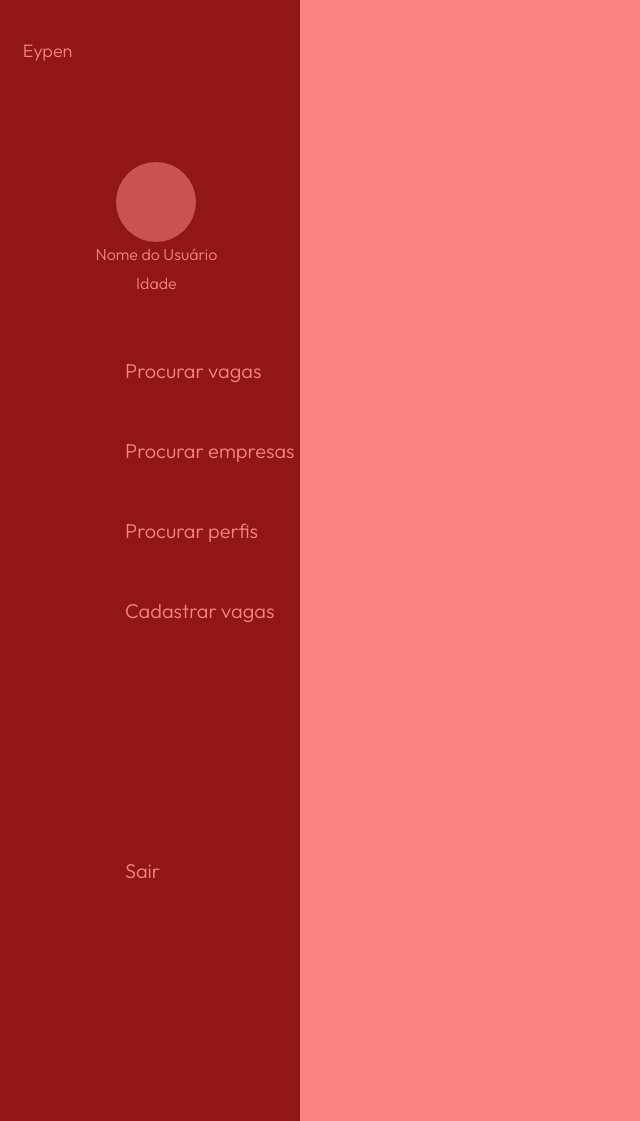
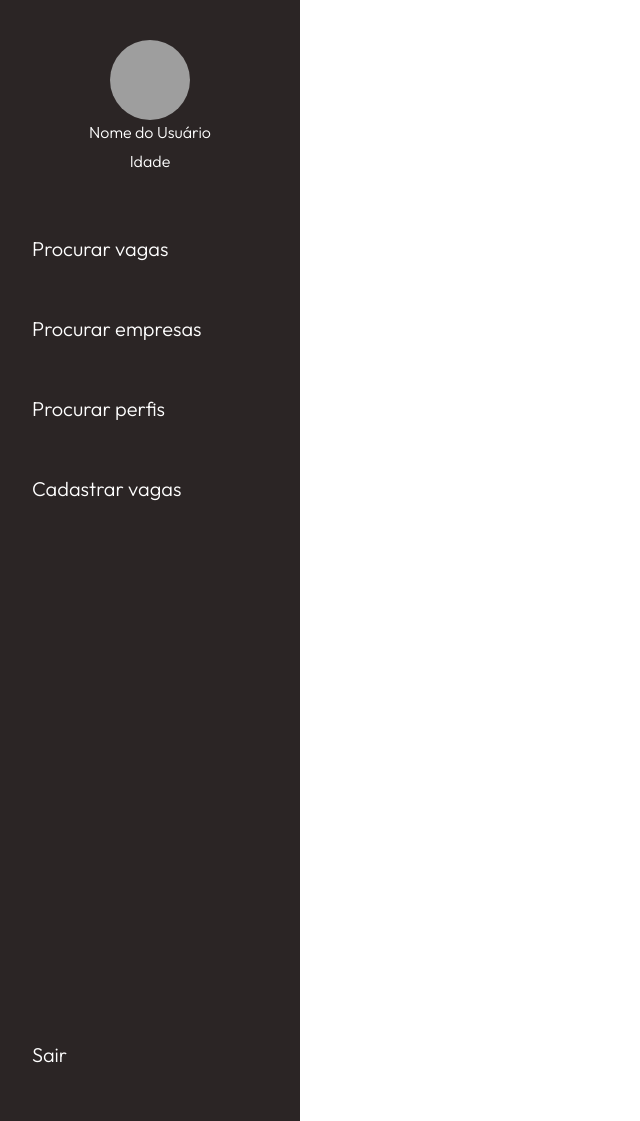
Before and after one commit to LucasSchroeders/eypen, a Django app: page /profile/company in a window 1280 px wide. Shown: the whole page, without its empty margins (0-640 px from the left). Run offline with Django 4.2, Linux system fonts and the light colour scheme; some libraries are stand-ins or nearby versions; grey boxes are pictures that could not be loaded.

Commit message:
Update sidebar

```diff
--- a/static/css/base.css
+++ b/static/css/base.css
@@ -15,18 +15,22 @@ nav.sidebar {
   width: 90px;
   height: 100%;
   background-color: #2B2525;
-  padding: 40px 0 40px 1%;
-
+  padding-top: 40px;
   position: fixed;
   top: 0;
   left: 0;
   overflow: hidden;
   transition: .5s;
-
+  display: flex;
+  flex-direction: column;
+  justify-content: center;
 }
 
 nav.sidebar:hover {
   width: 300px;
+  display: flex;
+  flex-direction: column;
+  justify-content: center;
 }
 
 .profile-info {
@@ -35,7 +39,7 @@ nav.sidebar:hover {
   align-items: center;
   justify-content: center;
   color: #fff;
-  padding-bottom: 10px;
+  /* padding-bottom: 10px; */
   margin-bottom: 20px;
 }
 
@@ -70,71 +74,84 @@ nav.sidebar:hover {
 
 .expand-button {
   width: 100%;
-  padding-left: 10px;
   margin-bottom: 100px;
+  display: flex;
+  justify-content: center;
 }
 
 .expand-button>i {
   color: #fff;
   font-size: 24px;
-  cursor: pointer;
+  /* cursor: pointer; */
 }
-
+/*
 .expand-button>h5 {
   color: #fff;
   font-size: 18px;
   cursor: pointer;
   margin-bottom: 10px;
-}
+} */
 
 ul {
   height: 100%;
+  display: flex;
+  flex-direction: column;
   list-style-type: none;
+  margin-top: 10px;
 }
 
-ul li.menu-item {
-  transition: .2s;
+.menu-item-sair{
+  /* background-color: aqua; */
+  height: 100%;
+  display: flex;
+  flex-direction: column-reverse;
 }
 
-#sair {
-  margin-top: 200px;
+li.menu-item {
+  transition: .2s;
+  margin-bottom: 20px;
 }
 
-ul li.menu-item:hover {
-  background: #f7f757;
+
+li.menu-item:hover {
+  background: #f7f757bb;
 }
 
-ul li.menu-item a {
+li.menu-item a {
   color: #fff;
   text-decoration: none;
   font-size: 20px;
-  padding: 10px 4%;
+  padding: 10px 0;
   display: flex;
   white-space: nowrap;
   overflow: hidden;
   text-overflow: ellipsis;
-  margin-bottom: 20px;
+  /* margin-bottom: 20px; */
   line-height: 40px;
 }
 
-ul li.menu-item a .txt-link {
-  margin-left: 70px;
+li.menu-item a .txt-link {
+  /* margin-left: 70px; */
   transition: .5s;
   opacity: 0;
 }
 
+/* #sair {
+  margin-top: 200px;
+} */
+
 nav.sidebar:hover .txt-link {
-  margin-left: 40px;
+  /* margin-left: 40px; */
   opacity: 1;
 
 }
 
-ul li.menu-item a .icon>i {
-  margin-left: 30px;
+/* ul li.menu-item a .icon>i {
+  margin-left: 5px;
 
-}
+} */
 
-.overlay {
+/* .overlay {
   position: fixed;
   top: 0;
   left: 0;
@@ -148,4 +165,4 @@ ul li.menu-item a .icon>i {
 
 nav.sidebar:hover ~ .overlay {
   display: block;
-}
+} */
--- a/templates/base.html
+++ b/templates/base.html
@@ -25,7 +25,6 @@
   <nav class="sidebar">
 
     <div class="expand-button">
-      <h5>Eypen</h5>
       <i class="fa-solid fa-list"></i>
     </div>
 
@@ -67,19 +66,20 @@
           <span class="txt-link">Cadastrar vagas</span>
         </a>
       </li>
-
+      <div class="menu-item-sair">
         <li class="menu-item" id="sair">
           <a href="#">
             <span class="icon"><i class="fa-regular fa-right-from-bracket"></i></span>
             <span class="txt-link">Sair</span>
           </a>
         </li>
+      </div>
 
     </ul>
 
   </nav>
 
-  <div class="overlay"></div>
+  <!-- <div class="overlay"></div> -->
 
   {% block body %}
   {% endblock body %}
@@ -108,15 +108,18 @@
   //Foto de perfil
   var sidebar = document.querySelector('.sidebar');
   var profileInfo = document.querySelector('.profile-info');
+  var expandButton = document.querySelector('.expand-button')
 
   // Função para mostrar o perfil
   function showProfileInfo() {
     profileInfo.style.display = 'flex';
+    expandButton.style.display = 'none';
   }
 
   // Função para ocultar o perfil
   function hideProfileInfo() {
     profileInfo.style.display = 'none';
+    expandButton.style.display = 'flex';
   }
 
   // Evento de passar o mouse na sidebar
```
Lines whose indentation alone changed are shown as unchanged.
